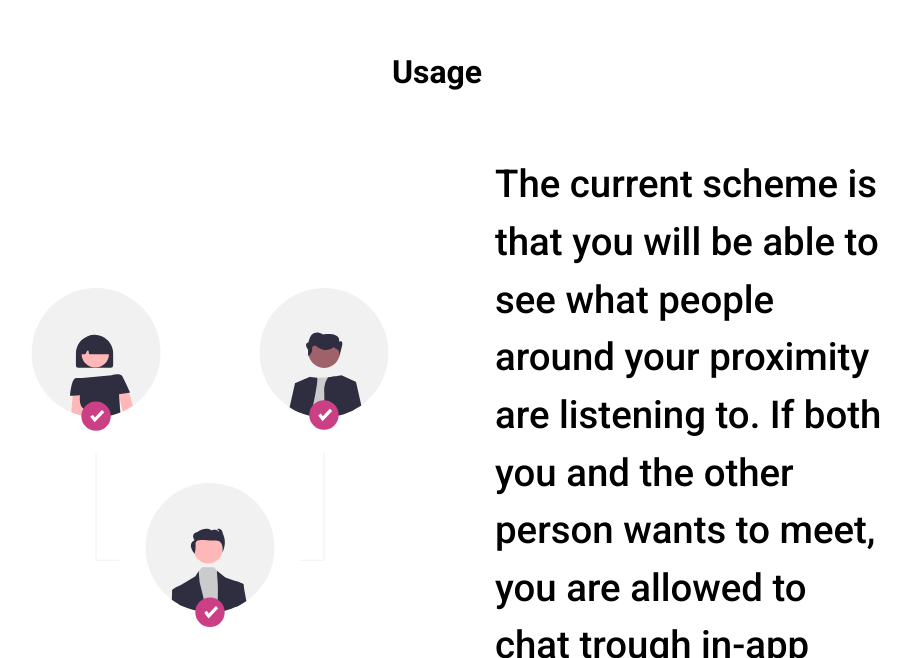
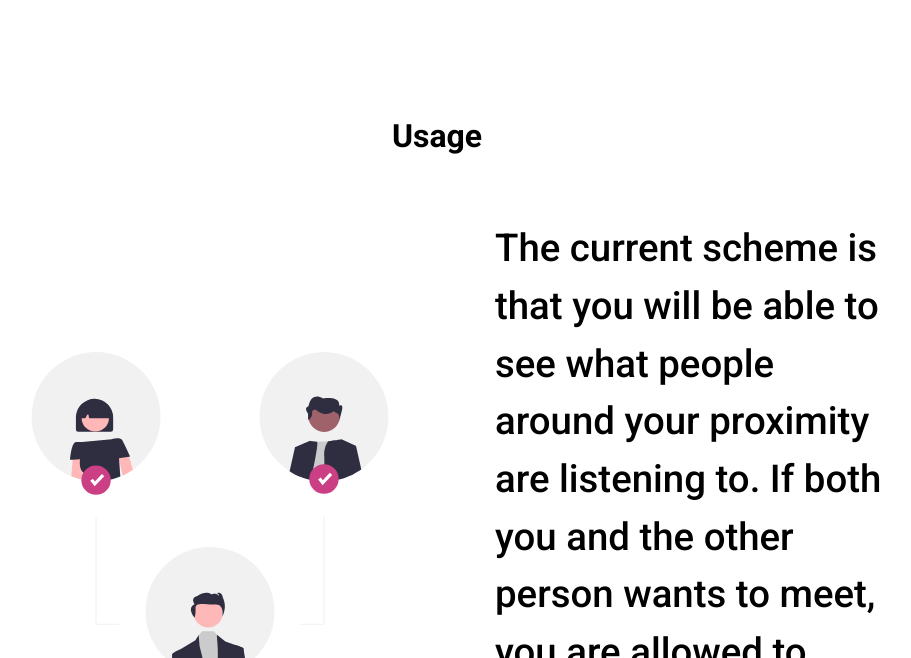
Before and after one commit to sametaln/unictaste, a Next.js app: page /Main in a window 1280 px wide. Shown: the part 942-1600 px from the top of the page, without its empty margins (203-1114 px from the left). Built offline with nearby package versions, Linux system fonts and the light colour scheme.

Commit message:
Update Main.module.scss

```diff
--- a/styles/Main.module.scss
+++ b/styles/Main.module.scss
@@ -1,6 +1,7 @@
 .container {
   width: 70%;
   margin: 4rem auto;
+  margin-bottom: 8rem;
   position: relative;
   height: 85vh;
   scroll-behavior: smooth;
```
